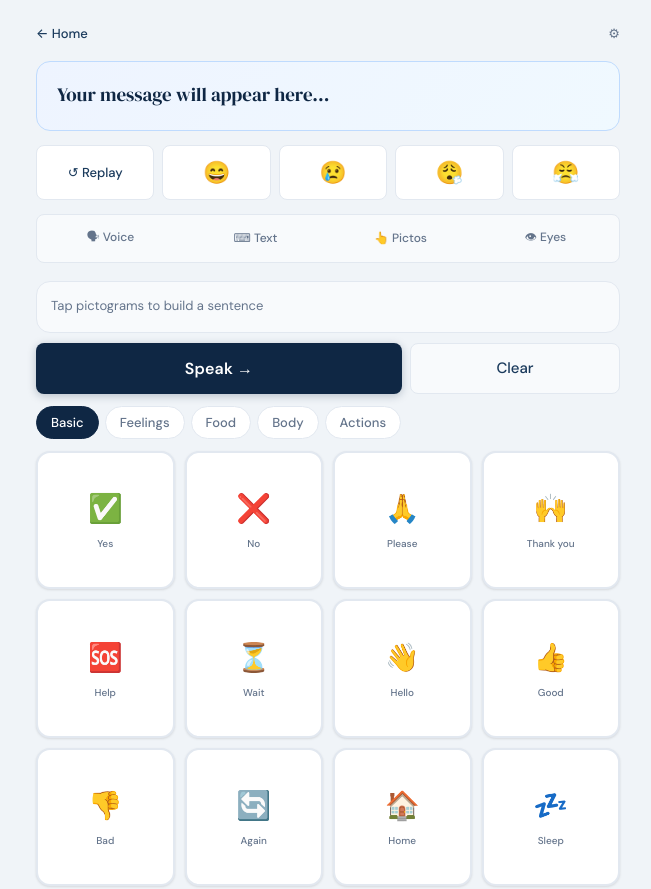
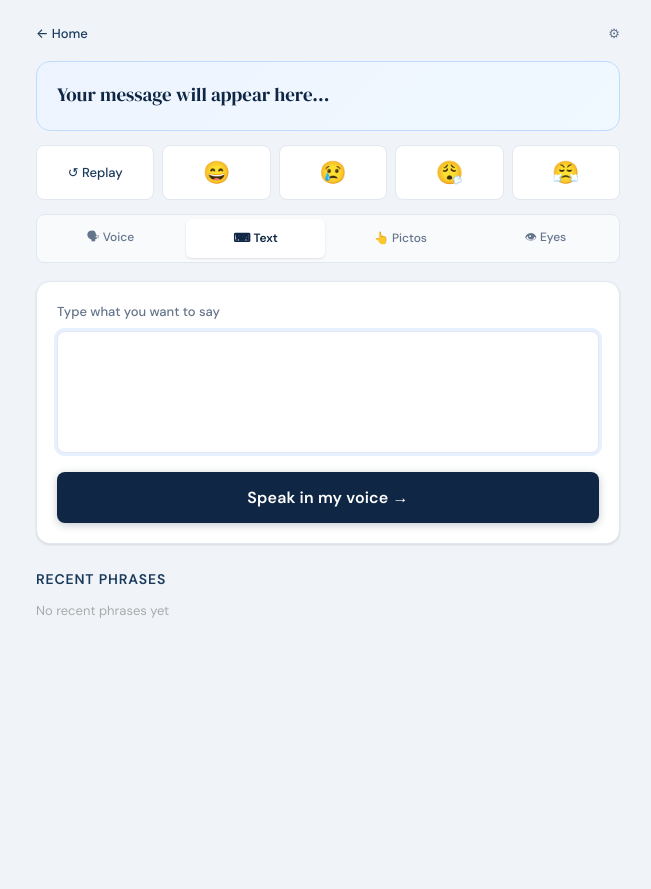
Before and after one commit to priyanka0128/vela-app, a website: page communicate.html in a window 1280 px wide. Shown: the top 889 px of the page, without its empty margins (312-963 px from the left). After the commit the page ends 800 px from the top, so only its background shows below. Drawn offline with Linux system fonts and the light colour scheme.

Commit message:
All functions fully updated

```diff
--- a/communicate.html
+++ b/communicate.html
@@ -62,7 +62,6 @@
   <!-- VOICE MODE -->
   <div id="section-voice" style="display:none">
     <div class="card" style="text-align:center;padding:40px 20px">
-
       <button id="mic-btn"
         onclick="toggleVoice()"
         style="width:90px;height:90px;border-radius:50%;
@@ -73,46 +72,65 @@
         transition:all .2s">
         🎤
       </button>
-
       <div id="voice-status"
         style="font-size:14px;color:var(--muted);margin-bottom:8px">
         Press the button and speak
       </div>
-
       <div style="font-size:11px;color:#cbd5e1">
         Chrome only · Allow microphone access
       </div>
+    </div>
+  </div>
 
+  <!-- TEXT MODE -->
+  <div id="section-text" style="display:none">
+    <div class="card">
+      <label style="font-size:13px;color:var(--muted);margin-bottom:8px;display:block">
+        Type what you want to say
+      </label>
+      <textarea id="text-input"
+        rows="4"
+        placeholder="Type here and press Speak..."
+        style="width:100%;padding:12px 14px;border:1.5px solid var(--border);
+        border-radius:var(--radius-sm);font-size:16px;
+        font-family:'DM Sans',sans-serif;resize:none;
+        margin-bottom:12px;line-height:1.5">
+      </textarea>
+      <button class="btn-primary" id="speak-btn" onclick="sendText()">
+        Speak in my voice →
+      </button>
     </div>
   </div>
 
   <!-- PICTOGRAM MODE -->
   <div id="section-picto" style="display:none">
 
-    <!-- Selected bar -->
     <div id="selected-bar"
-      style="background:var(--light);border:1.5px solid var(--border);border-radius:var(--radius);padding:12px 14px;min-height:52px;display:flex;flex-wrap:wrap;gap:6px;align-items:center;margin-bottom:10px">
+      style="background:var(--light);border:1.5px solid var(--border);
+      border-radius:var(--radius);padding:12px 14px;min-height:52px;
+      display:flex;flex-wrap:wrap;gap:6px;align-items:center;margin-bottom:10px">
       <span id="selected-empty" style="color:var(--muted);font-size:13px">
         Tap pictograms to build a sentence
       </span>
     </div>
 
     <div style="display:flex;gap:8px;margin-bottom:12px">
-      <button class="btn-primary" id="speak-btn" style="flex:2" onclick="speakPictogram()">
+      <button class="btn-primary" id="speak-btn"
+        style="flex:2" onclick="speakPictogram()">
         Speak →
       </button>
-      <button class="btn-secondary" style="flex:1" onclick="clearPictogram()">
+      <button class="btn-secondary"
+        style="flex:1" onclick="clearPictogram()">
         Clear
       </button>
     </div>
 
-    <!-- Categories -->
     <div style="display:flex;gap:6px;margin-bottom:12px;flex-wrap:wrap">
-      <button class="cat-btn active" onclick="showCategory('basic', this)">Basic</button>
-      <button class="cat-btn" onclick="showCategory('feelings', this)">Feelings</button>
-      <button class="cat-btn" onclick="showCategory('food', this)">Food</button>
-      <button class="cat-btn" onclick="showCategory('body', this)">Body</button>
-      <button class="cat-btn" onclick="showCategory('actions', this)">Actions</button>
+      <button class="cat-btn active" onclick="showCategory('basic',this)">Basic</button>
+      <button class="cat-btn" onclick="showCategory('feelings',this)">Feelings</button>
+      <button class="cat-btn" onclick="showCategory('food',this)">Food</button>
+      <button class="cat-btn" onclick="showCategory('body',this)">Body</button>
+      <button class="cat-btn" onclick="showCategory('actions',this)">Actions</button>
     </div>
 
     <div class="picto-grid" id="picto-grid"></div>
@@ -126,8 +144,6 @@
     </div>
   </div>
 
-</div>
-
 <script src="js/app.js"></script>
 <script src="js/communicate.js"></script>
 </body>
--- a/js/communicate.js
+++ b/js/communicate.js
@@ -86,34 +86,24 @@ const DWELL_TIME     = 1000; // 1 second to select
 // ── Init ─────────────────────────────────────────────
 window.addEventListener('DOMContentLoaded', () => {
   const profile = getProfile();
-  const mode    = profile.mode || 'touch';
+  const mode    = profile.mode || 'text';
 
-  // Show correct section
-  const ml = document.getElementById('mode-label');
-if (ml) ml.textContent =
-  mode.charAt(0).toUpperCase() + mode.slice(1) + ' Mode';
+  // Show correct mode
+  switchMode(mode);
 
-  if (mode === 'voice') {
-    document.getElementById('section-voice').style.display = 'block';
-    initVoice();
-  } else if (mode === 'text') {
-    document.getElementById('section-text').style.display = 'block';
-  } else if (mode === 'eye') {
-    document.getElementById('section-eye').style.display = 'block';
-    renderEyeGrid('basic');
-    initEyeTracking();
-  } else {
-    document.getElementById('section-picto').style.display = 'block';
-    renderGrid('basic');
+  // Enter key submits text
+  const ta = document.getElementById('text-input');
+  if (ta) {
+    ta.addEventListener('keydown', e => {
+      if (e.key === 'Enter' && !e.shiftKey) {
+        e.preventDefault();
+        sendText();
+      }
+    });
   }
 
   loadHistory();
-
-  // Highlight active mode button
-  const activeBtn = document.getElementById('btn-' + mode);
-  if (activeBtn) activeBtn.classList.add('active');
 });
-
 // ── VOICE MODE ───────────────────────────────────────
 function initVoice() {
   if (!('webkitSpeechRecognition' in window) &&
@@ -465,3 +455,46 @@ function switchMode(mode) {
   modeLabel.textContent =
     mode.charAt(0).toUpperCase() + mode.slice(1) + ' Mode';
 }}
+
+function switchMode(mode) {
+  // Hide all
+  ['voice','text','picto'].forEach(m => {
+    const el = document.getElementById('section-' + m);
+    if (el) el.style.display = 'none';
+  });
+  // Remove active from all tabs
+  ['voice','text','touch'].forEach(m => {
+    const t = document.getElementById('tab-' + m);
+    if (t) t.classList.remove('active');
+  });
+  // Show selected
+  if (mode === 'voice') {
+    document.getElementById('section-voice').style.display = 'block';
+    document.getElementById('tab-voice').classList.add('active');
+    initVoice();
+  } else if (mode === 'text') {
+    document.getElementById('section-text').style.display = 'block';
+    document.getElementById('tab-text').classList.add('active');
+    // Focus textarea
+    setTimeout(() => {
+      const ta = document.getElementById('text-input');
+      if (ta) ta.focus();
+    }, 100);
+  } else if (mode === 'touch') {
+    document.getElementById('section-picto').style.display = 'block';
+    document.getElementById('tab-touch').classList.add('active');
+    renderGrid('basic');
+  }
+  // Save mode
+  const p = getProfile();
+  p.mode = mode;
+  saveProfile(p);
+}
+
+function sendText() {
+  const input  = document.getElementById('text-input');
+  const text   = input.value.trim();
+  if (!text) { alert('Please type something first.'); return; }
+  rewriteAndSpeak(text);
+  input.value = '';
+}
```
Lines whose indentation alone changed are shown as unchanged.
